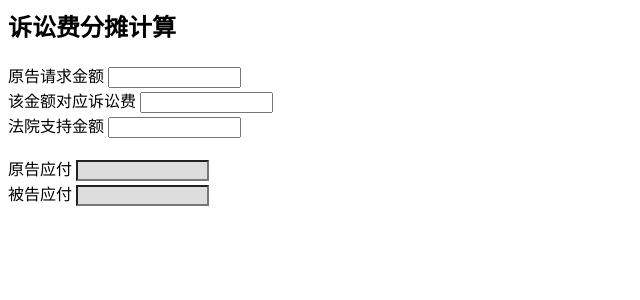
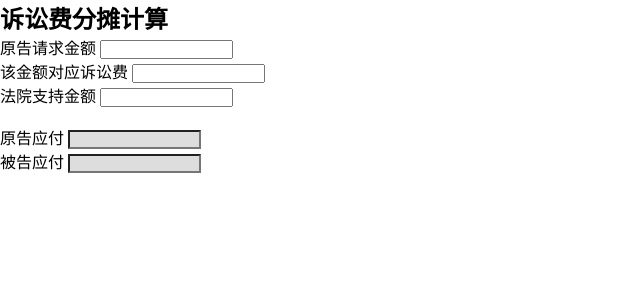
Before and after one commit to fjdu/fjdu.github.io, a Jekyll site: the page code/misc/calc-litigation-cost.html, which Jekyll copies as it is, in a window 1280 px wide. Shown: the top 300 px of the page, without its empty margins (0-640 px from the left). Built offline with Jekyll 4.4.1, drawn with Linux system fonts in a browser that asks for light colours.

```diff
--- a/code/misc/calc-litigation-cost.html
+++ b/code/misc/calc-litigation-cost.html
@@ -3,6 +3,12 @@
 </head>
 
 <style>
+body { min-height: 100vh; }
+* {
+    margin: 0;
+    padding: 0;
+    box-sizing: border-box;
+}
 input[type='number']{
     width: 10em;
 }
```
